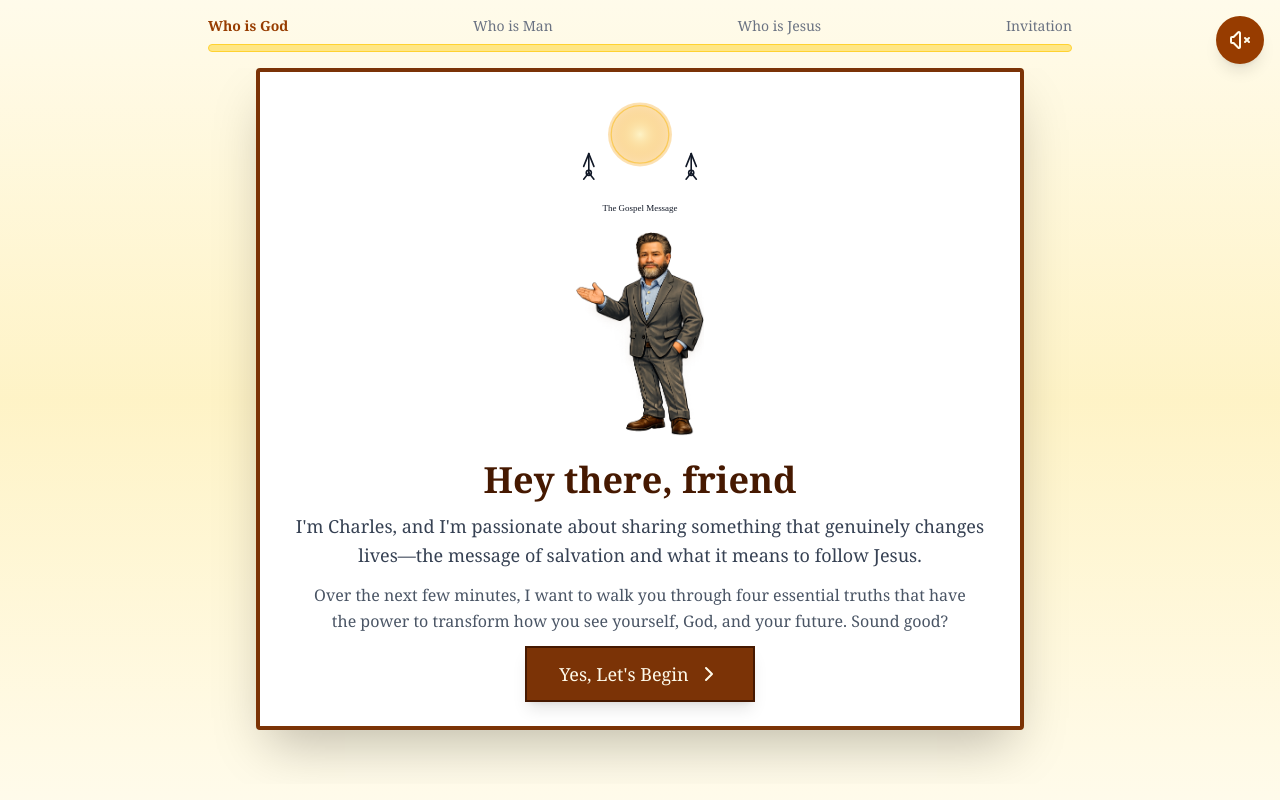
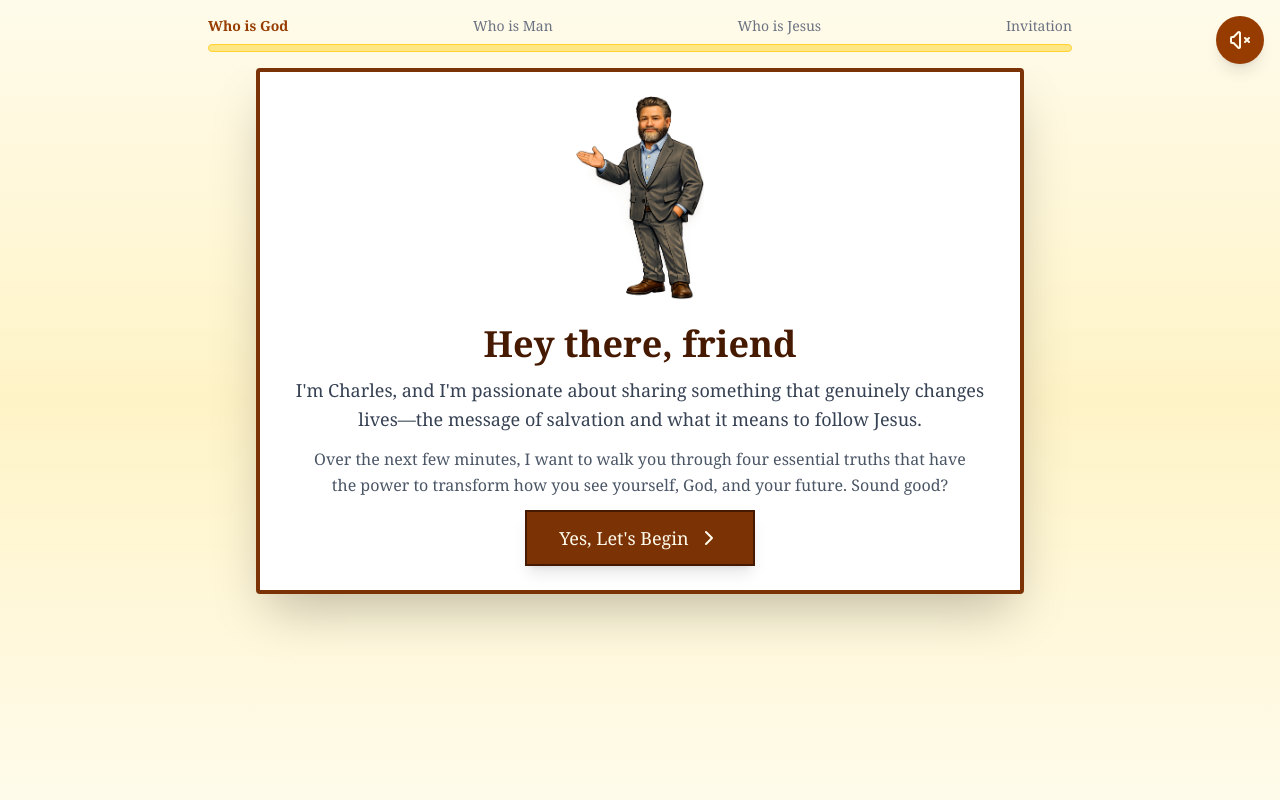
Before and after one commit to hbcmo/Gospel, a Next.js app: page / in a window 1280 px wide. Built offline with nearby package versions, Linux system fonts and the light colour scheme.

Commit message:
Remove icon/intro thumbnails and keep cliff illustrations

```diff
--- a/src/app/page.tsx
+++ b/src/app/page.tsx
@@ -5,119 +5,8 @@ import { ChevronRight, Heart } from 'lucide-react';
 
 type Stage = 'intro' | 'god' | 'man' | 'jesus' | 'invitation' | 'prayer';
 
-// Crown icon for God's sovereignty
-const CrownIcon = () => (
-  <svg viewBox="0 0 100 80" className="w-12 h-10 mx-auto mb-2">
-    <defs>
-      <linearGradient id="goldGradient" x1="0%" y1="0%" x2="0%" y2="100%">
-        <stop offset="0%" stopColor="#ffd700" />
-        <stop offset="50%" stopColor="#ffed4e" />
-        <stop offset="100%" stopColor="#d4af37" />
-      </linearGradient>
-    </defs>
-    <path d="M 10 60 L 20 30 L 35 45 L 50 15 L 65 45 L 80 30 L 90 60 Z" fill="url(#goldGradient)" stroke="#b8860b" strokeWidth="2" />
-    <circle cx="20" cy="30" r="5" fill="#ff4444" stroke="#cc0000" strokeWidth="1" />
-    <circle cx="50" cy="15" r="6" fill="#ff4444" stroke="#cc0000" strokeWidth="1" />
-    <circle cx="80" cy="30" r="5" fill="#ff4444" stroke="#cc0000" strokeWidth="1" />
-    <rect x="10" y="60" width="80" height="12" rx="2" fill="url(#goldGradient)" stroke="#b8860b" strokeWidth="2" />
-    <circle cx="30" cy="66" r="3" fill="#ff4444" />
-    <circle cx="50" cy="66" r="3" fill="#ff4444" />
-    <circle cx="70" cy="66" r="3" fill="#ff4444" />
-  </svg>
-);
-
-// Broken heart icon for sin
-const BrokenHeartIcon = () => (
-  <svg viewBox="0 0 100 100" className="w-12 h-12 mx-auto mb-2">
-    <defs>
-      <linearGradient id="heartGradient" x1="0%" y1="0%" x2="0%" y2="100%">
-        <stop offset="0%" stopColor="#dc2626" />
-        <stop offset="100%" stopColor="#991b1b" />
-      </linearGradient>
-    </defs>
-    <path d="M 50 85 L 20 55 Q 10 45 10 32 Q 10 20 20 15 Q 30 10 38 18 L 45 25" fill="url(#heartGradient)" stroke="#7f1d1d" strokeWidth="2" />
-    <path d="M 50 85 L 80 55 Q 90 45 90 32 Q 90 20 80 15 Q 70 10 62 18 L 55 25" fill="url(#heartGradient)" stroke="#7f1d1d" strokeWidth="2" />
-    <path d="M 45 25 L 48 55 L 52 55 L 55 25" fill="none" stroke="#1f2937" strokeWidth="4" strokeLinecap="round" />
-    <path d="M 45 25 L 35 40" stroke="#1f2937" strokeWidth="3" strokeLinecap="round" />
-    <path d="M 55 25 L 65 40" stroke="#1f2937" strokeWidth="3" strokeLinecap="round" />
-  </svg>
-);
-
-// Cross icon for Jesus
-const CrossIcon = () => (
-  <svg viewBox="0 0 100 120" className="w-16 h-24 mx-auto mb-4">
-    <defs>
-      <linearGradient id="woodGradient" x1="0%" y1="0%" x2="100%" y2="0%">
-        <stop offset="0%" stopColor="#8b4513" />
-        <stop offset="50%" stopColor="#a0522d" />
-        <stop offset="100%" stopColor="#8b4513" />
-      </linearGradient>
-      <radialGradient id="glowGradient">
-        <stop offset="0%" stopColor="#fef3c7" stopOpacity="0.8" />
-        <stop offset="100%" stopColor="#fef3c7" stopOpacity="0" />
-      </radialGradient>
-    </defs>
-    <ellipse cx="50" cy="60" rx="45" ry="50" fill="url(#glowGradient)" />
-    <rect x="42" y="10" width="16" height="100" rx="2" fill="url(#woodGradient)" stroke="#654321" strokeWidth="2" />
-    <rect x="20" y="30" width="60" height="16" rx="2" fill="url(#woodGradient)" stroke="#654321" strokeWidth="2" />
-    <circle cx="50" cy="38" r="2" fill="#1f2937" />
-    <path d="M 42 80 L 44 85 L 46 80" stroke="#654321" strokeWidth="1" fill="none" />
-    <path d="M 54 80 L 56 85 L 58 80" stroke="#654321" strokeWidth="1" fill="none" />
-  </svg>
-);
-
-// Open door icon for invitation
-const OpenDoorIcon = () => (
-  <svg viewBox="0 0 100 120" className="w-12 h-20 mx-auto mb-2">
-    <defs>
-      <linearGradient id="doorGradient" x1="0%" y1="0%" x2="100%" y2="0%">
-        <stop offset="0%" stopColor="#92400e" />
-        <stop offset="50%" stopColor="#b45309" />
-        <stop offset="100%" stopColor="#92400e" />
-      </linearGradient>
-      <linearGradient id="lightGradient" x1="0%" y1="0%" x2="100%" y2="0%">
-        <stop offset="0%" stopColor="#fef3c7" stopOpacity="0" />
-        <stop offset="50%" stopColor="#fef3c7" stopOpacity="0.9" />
-        <stop offset="100%" stopColor="#fef3c7" stopOpacity="0" />
-      </linearGradient>
-    </defs>
-    <rect x="25" y="10" width="50" height="100" rx="3" fill="#78350f" stroke="#451a03" strokeWidth="2" />
-    <path d="M 75 10 Q 85 15 90 60 Q 85 105 75 110" fill="url(#doorGradient)" stroke="#451a03" strokeWidth="2" />
-    <rect x="75" y="10" width="20" height="100" fill="url(#lightGradient)" />
-    <circle cx="70" cy="60" r="3" fill="#fbbf24" stroke="#f59e0b" strokeWidth="1" />
-    <path d="M 30 20 L 70 20 M 30 40 L 70 40 M 30 60 L 70 60 M 30 80 L 70 80 M 30 100 L 70 100" stroke="#451a03" strokeWidth="1" opacity="0.3" />
-  </svg>
-);
 
 // Scene illustrations for each stage
-// Intro scene - hands reaching toward light
-const IntroScene = () => (
-  <svg viewBox="0 0 320 200" className="w-full max-w-2xl max-h-32 mx-auto mb-2">
-    <defs>
-      <radialGradient id="introLight">
-        <stop offset="0%" stopColor="#fef3c7" />
-        <stop offset="100%" stopColor="#f59e0b" stopOpacity="0.3" />
-      </radialGradient>
-    </defs>
-    <circle cx="160" cy="60" r="50" fill="url(#introLight)" />
-    <circle cx="160" cy="60" r="45" fill="none" stroke="#fbbf24" strokeWidth="2" opacity="0.6" />
-    <g transform="translate(80,120)" stroke="#111827" strokeWidth="2.5" fill="none" strokeLinecap="round" strokeLinejoin="round">
-      <circle cx="0" cy="0" r="4" />
-      <path d="M 0 0 L 0 -30" />
-      <path d="M -8 -10 L 0 -30 L 8 -10" />
-      <path d="M 0 0 L -8 10" />
-      <path d="M 0 0 L 8 10" />
-    </g>
-    <g transform="translate(240,120)" stroke="#111827" strokeWidth="2.5" fill="none" strokeLinecap="round" strokeLinejoin="round">
-      <circle cx="0" cy="0" r="4" />
-      <path d="M 0 0 L 0 -30" />
-      <path d="M -8 -10 L 0 -30 L 8 -10" />
-      <path d="M 0 0 L -8 10" />
-      <path d="M 0 0 L 8 10" />
-    </g>
-    <text x="160" y="180" fontFamily="serif" fontSize="14" fill="#111827" textAnchor="middle">The Gospel Message</text>
-  </svg>
-);
 
 const GodScene = () => (
   <svg viewBox="0 0 320 180" className="w-full max-w-2xl max-h-32 mx-auto mb-2">
@@ -379,7 +268,6 @@ export default function Page() {
           <div className="text-center space-y-4 animate-fade-in">
             <div className="max-w-3xl mx-auto bg-white border-4 border-amber-900 shadow-2xl p-4 sm:p-6 rounded-sm">
               <div className="space-y-3">
-                <IntroScene />
                 <PreacherAvatar />
                 <h1 className="text-2xl sm:text-4xl font-serif font-bold text-amber-950">Hey there, friend</h1>
                 <p className="text-base sm:text-lg text-gray-700 font-serif leading-relaxed">
@@ -408,7 +296,6 @@ export default function Page() {
                 {stagePage === 0 && (
                   <div className="space-y-4 flex flex-col flex-1">
                     <GodScene />
-                    <CrownIcon />
                     <h2 className="text-3xl sm:text-4xl font-serif font-bold text-center text-amber-950">Who is God?</h2>
                     <div className="w-16 h-1 bg-amber-800 mx-auto"></div>
 
@@ -425,7 +312,6 @@ export default function Page() {
                 {/* Page 1: Scripture and Attributes */}
                 {stagePage === 1 && (
                   <div className="space-y-4 flex flex-col flex-1">
-                    <CrownIcon />
                     <h2 className="text-3xl sm:text-4xl font-serif font-bold text-center text-amber-950">God's Attributes</h2>
                     <div className="w-16 h-1 bg-amber-800 mx-auto"></div>
 
@@ -483,7 +369,6 @@ export default function Page() {
                 {stagePage === 0 && (
                   <div className="space-y-4 flex flex-col flex-1">
                     <ManScene />
-                    <BrokenHeartIcon />
                     <h2 className="text-3xl sm:text-4xl font-serif font-bold text-center text-amber-950">Who is Man?</h2>
                     <div className="w-16 h-1 bg-amber-800 mx-auto"></div>
 
@@ -557,7 +442,6 @@ export default function Page() {
                 {stagePage === 0 && (
                   <div className="space-y-4 flex flex-col flex-1">
                     <JesusScene />
-                    <CrossIcon />
                     <h2 className="text-3xl sm:text-4xl font-serif font-bold text-center text-amber-950">Who is Jesus?</h2>
                     <div className="w-16 h-1 bg-blue-800 mx-auto"></div>
 
@@ -630,7 +514,7 @@ export default function Page() {
                 {/* Page 0: Intro */}
                 {stagePage === 0 && (
                   <div className="space-y-4 flex flex-col flex-1">
-                    <OpenDoorIcon />
+                    <InvitationScene />
                     <h2 className="text-3xl sm:text-4xl font-serif font-bold text-center text-amber-950">Will You Receive Christ?</h2>
                     <div className="w-16 h-1 bg-green-800 mx-auto"></div>
 
@@ -701,6 +585,7 @@ export default function Page() {
                 {/* Page 0: Prayer Text */}
                 {stagePage === 0 && (
                   <div className="space-y-4 flex flex-col flex-1">
+                    <PrayerScene />
                     <div className="w-16 h-1 bg-amber-800 mx-auto"></div>
 
                     <p className="text-lg sm:text-xl font-serif text-gray-700 leading-relaxed italic flex-1">
```
